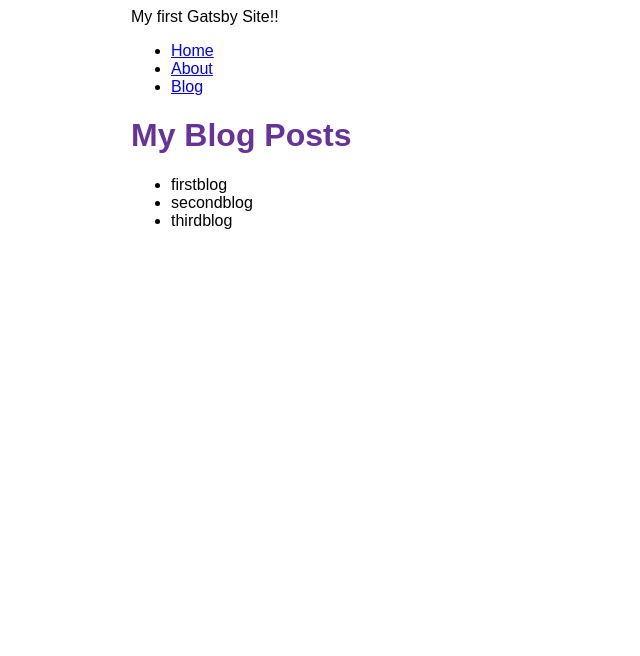
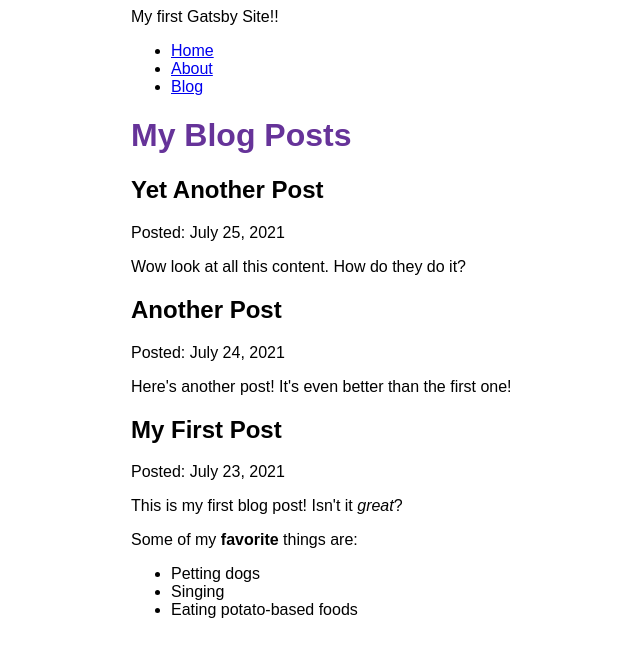
Before and after one commit to Ganesh-P03/my-first-gatsby-site, a Gatsby site: page /blog in a window 1280 px wide. Shown: the whole page, without its empty margins (259-899 px from the left). Built offline with nearby package versions, Linux system fonts and the light colour scheme; Gatsby itself is replaced by a stand-in of ours.

Commit message:
Finished Gatsby Tutorial Part 5

```diff
--- a/blog/firstblog.mdx
+++ b/blog/firstblog.mdx
@@ -0,0 +1,12 @@
+---
+title: "My First Post"
+date: "2021-07-23"
+---
+
+This is my first blog post! Isn't it _great_?
+
+Some of my **favorite** things are:
+
+- Petting dogs
+- Singing
+- Eating potato-based foods
--- a/blog/secondblog.mdx
+++ b/blog/secondblog.mdx
@@ -0,0 +1,6 @@
+---
+title: "Another Post"
+date: "2021-07-24"
+---
+
+Here's another post! It's even better than the first one!
--- a/blog/thirdblog.mdx
+++ b/blog/thirdblog.mdx
@@ -0,0 +1,6 @@
+---
+title: "Yet Another Post"
+date: "2021-07-25"
+---
+
+Wow look at all this content. How do they do it?
--- a/gatsby-config.js
+++ b/gatsby-config.js
@@ -14,5 +14,6 @@
         path: `${__dirname}/blog`,
       },
     },
+    "gatsby-plugin-mdx",
   ],
 };
--- a/package.json
+++ b/package.json
@@ -15,9 +15,12 @@
     "clean": "gatsby clean"
   },
   "dependencies": {
+    "@mdx-js/mdx": "^1.6.22",
+    "@mdx-js/react": "^1.6.22",
     "babel-plugin-styled-components": "^2.0.7",
     "gatsby": "^4.16.0",
     "gatsby-plugin-image": "^2.16.1",
+    "gatsby-plugin-mdx": "^3.16.1",
     "gatsby-plugin-sharp": "^4.16.1",
     "gatsby-plugin-styled-components": "^5.16.0",
     "gatsby-source-filesystem": "^4.16.0",
--- a/src/pages/blog.js
+++ b/src/pages/blog.js
@@ -1,24 +1,32 @@
 import * as React from "react";
 import { graphql } from "gatsby";
+import { MDXRenderer } from "gatsby-plugin-mdx";
 import Layout from "../components/layout";
 
 const BlogPage = ({ data }) => {
   return (
     <Layout pageTitle="My Blog Posts">
-      <ul>
-        {data.allFile.nodes.map((node) => (
-          <li key={node.name}>{node.name}</li>
-        ))}
-      </ul>
+      {data.allMdx.nodes.map((node) => (
+        <article key={node.id}>
+          <h2>{node.frontmatter.title}</h2>
+          <p>Posted: {node.frontmatter.date}</p>
+          <MDXRenderer>{node.body}</MDXRenderer>
+        </article>
+      ))}
     </Layout>
   );
 };
 
 export const query = graphql`
   query {
-    allFile(filter: { sourceInstanceName: { eq: "blog" } }) {
+    allMdx(sort: { fields: frontmatter___date, order: DESC }) {
       nodes {
-        name
+        frontmatter {
+          title
+          date(formatString: "MMMM DD, YYYY")
+        }
+        id
+        body
       }
     }
   }
```
Also changed, not shown: 1 other file.
